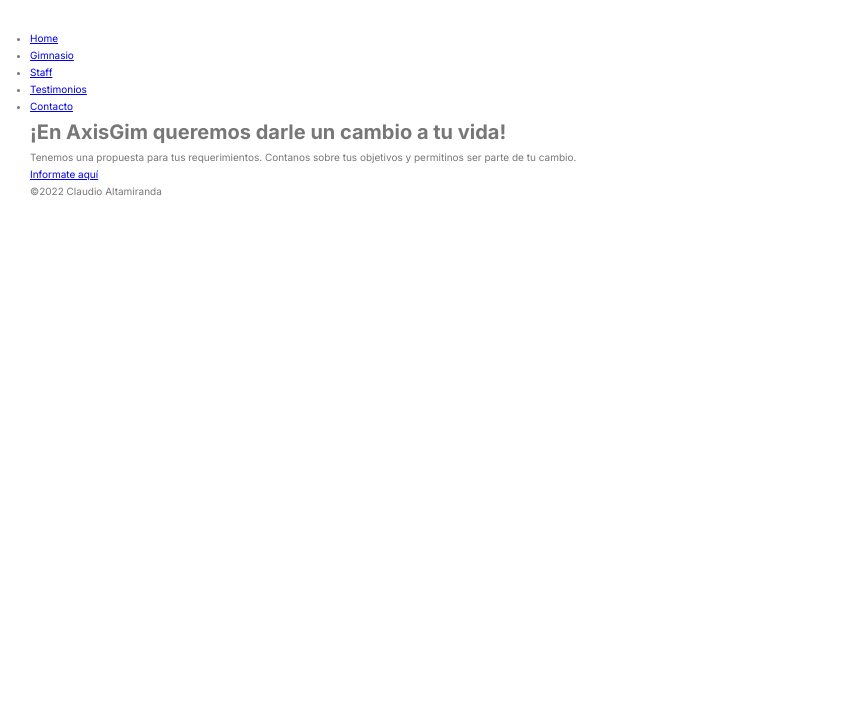
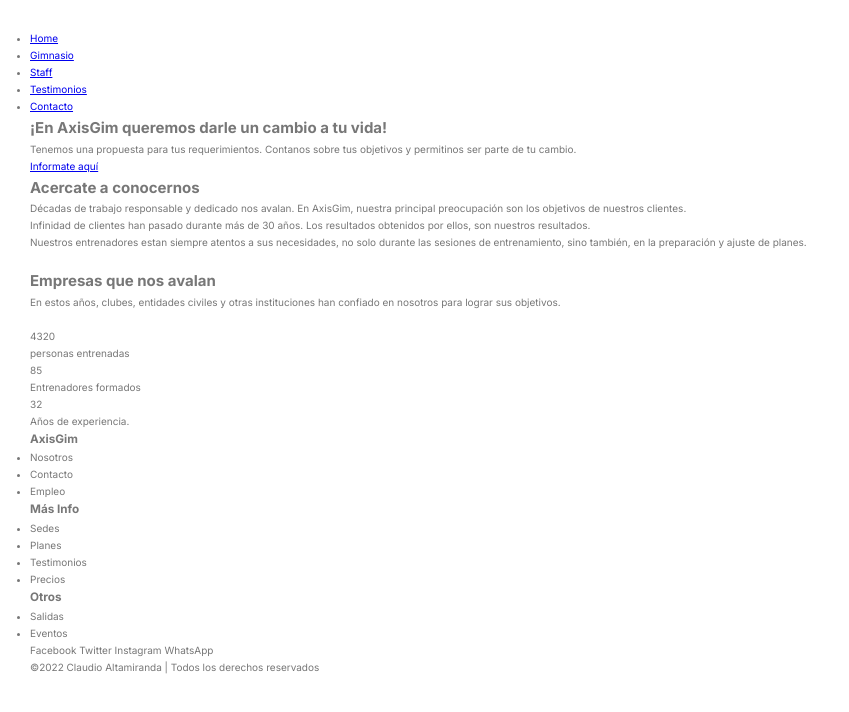
Before and after one commit to claudioaltamiranda/trabajoFinal, a website: page index.html in a window 1280 px wide. Shown: the whole page, without its empty margins (0-849 px from the left). Drawn offline with Linux system fonts and the light colour scheme.

Commit message:
02 version 0.0.1 html y estructura, agregado mas contenido

```diff
--- a/index.html
+++ b/index.html
@@ -11,6 +11,7 @@
     <link rel="stylesheet" href="css/style.css" />
   </head>
   <body>
+    <header class="header">
       <nav>
         <ul>
           <li>
@@ -30,8 +31,10 @@
           </li>
         </ul>
       </nav>
+    </header>
+
     <main>
-      <div>
+      <section class="hero--section">
         <div>
           <div>
             <h1>¡En AxisGim queremos darle un cambio a tu vida!</h1>
@@ -42,10 +45,92 @@
             <a href="#">Informate aquí</a>
           </div>
         </div>
+      </section>
+
+      <section class="acerca-de--section">
+        <h2>Acercate a conocernos</h2>
+        <p>
+          Décadas de trabajo responsable y dedicado nos avalan. En AxisGim,
+          nuestra principal preocupación son los objetivos de nuestros clientes.
+        </p>
+        <p>
+          Infinidad de clientes han pasado durante más de 30 años. Los
+          resultados obtenidos por ellos, son nuestros resultados.
+        </p>
+        <p>
+          Nuestros entrenadores estan siempre atentos a sus necesidades, no solo
+          durante las sesiones de entrenamiento, sino también, en la preparación
+          y ajuste de planes.
+        </p>
+        <img src="" alt="" class="acerca-section__img" />
+      </section>
+
+      <section class="partners--section">
+        <h2>Empresas que nos avalan</h2>
+        <p>
+          En estos años, clubes, entidades civiles y otras instituciones han
+          confiado en nosotros para lograr sus objetivos.
+        </p>
+        <div>
+          <img src="" alt="" class="partners-section__img" />
+          <img src="" alt="" class="partners-section__img" />
+          <img src="" alt="" class="partners-section__img" />
+          <img src="" alt="" class="partners-section__img" />
+          <img src="" alt="" class="partners-section__img" />
+          <img src="" alt="" class="partners-section__img" />
         </div>
+      </section>
+
+      <section class="estadisticas--section">
+        <div>
+          <span>4320</span>
+          <p>personas entrenadas</p>
+        </div>
+        <div>
+          <span>85</span>
+          <p>Entrenadores formados</p>
+        </div>
+        <div>
+          <span>32</span>
+          <p>Años de experiencia.</p>
+        </div>
+      </section>
     </main>
-    <footer>
-      <p>&copy;2022 Claudio Altamiranda</p>
+
+    <footer class="footer">
+      <div>
+        <div>
+          <h3>AxisGim</h3>
+          <ul>
+            <li>Nosotros</li>
+            <li>Contacto</li>
+            <li>Empleo</li>
+          </ul>
+        </div>
+        <div>
+          <h3>Más Info</h3>
+          <ul>
+            <li>Sedes</li>
+            <li>Planes</li>
+            <li>Testimonios</li>
+            <li>Precios</li>
+          </ul>
+        </div>
+        <div>
+          <h3>Otros</h3>
+          <ul>
+            <li>Salidas</li>
+            <li>Eventos</li>
+          </ul>
+        </div>
+      </div>
+      <div>
+        <span>Facebook</span>
+        <span>Twitter</span>
+        <span>Instagram</span>
+        <span>WhatsApp</span>
+      </div>
+      <p>&copy;2022 Claudio Altamiranda | Todos los derechos reservados</p>
     </footer>
   </body>
 </html>
```
Also changed, not shown: html/gimnasio.html (+3 -2 lines), html/staff.html (+10 -5 lines), html/testimonios.html (+9 -6 lines). Lines whose indentation alone changed are shown as unchanged.
